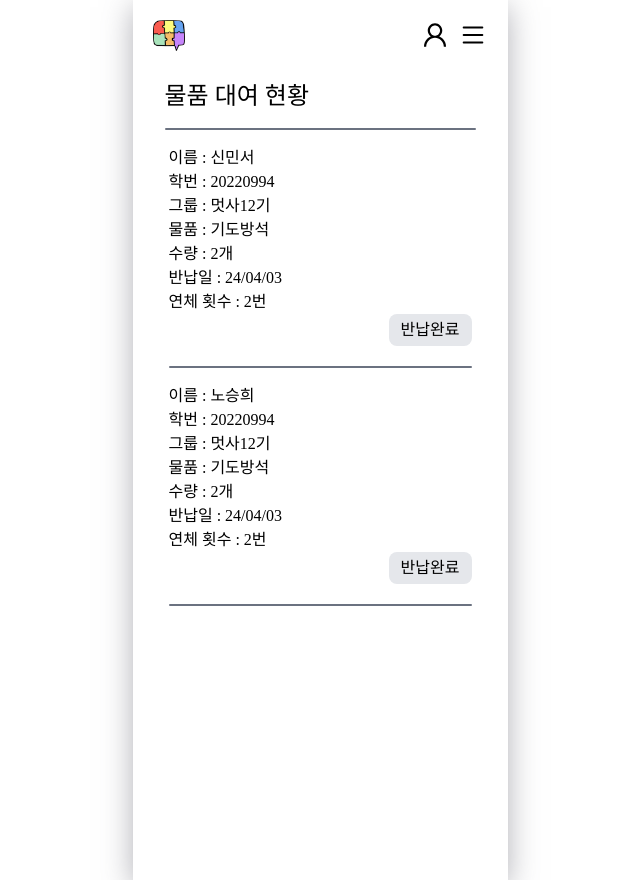
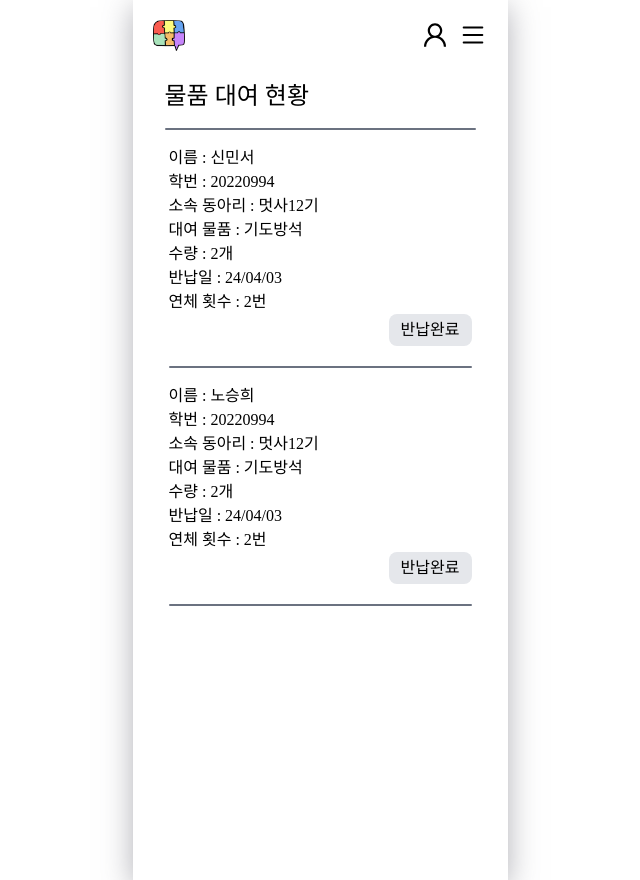
Before and after one commit to SKU-LikeLion12/ClubAssn2024_front, a React (Create React App) app: page /ItemRentalStatus in a window 1280 px wide. Shown: the whole page, without its empty margins (320-960 px from the left). Built offline with nearby package versions, Linux system fonts and the light colour scheme; a web font is replaced by a local one.

Commit message:
fix : name

```diff
--- a/src/pages/admin/ItemRentalStatus.jsx
+++ b/src/pages/admin/ItemRentalStatus.jsx
@@ -45,8 +45,8 @@ const ItemRentalStatus = () => {
               <div key={index} className="mt-4">
                 <p>이름 : {result.name}</p>
                 <p>학번 : {result.numberId}</p>
-                <p>그룹 : {result.group}</p>
-                <p>물품 : {result.product}</p>
+                <p>소속 동아리 : {result.group}</p>
+                <p>대여 물품 : {result.product}</p>
                 <p>수량 : {result.count}</p>
                 <p>반납일 : {result.dueDate}</p>
                 <p>연체 횟수 : {result.overDue}</p>
```
